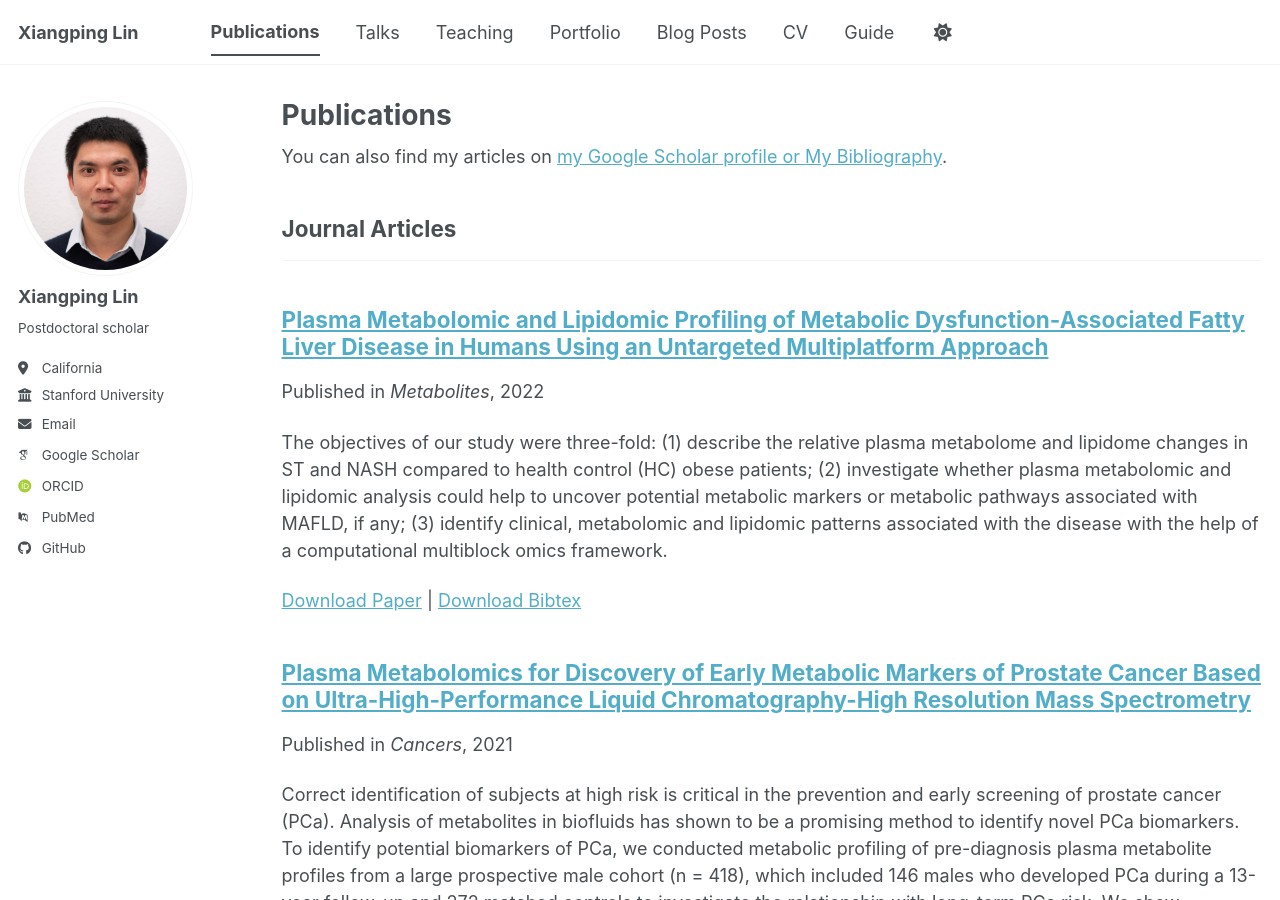
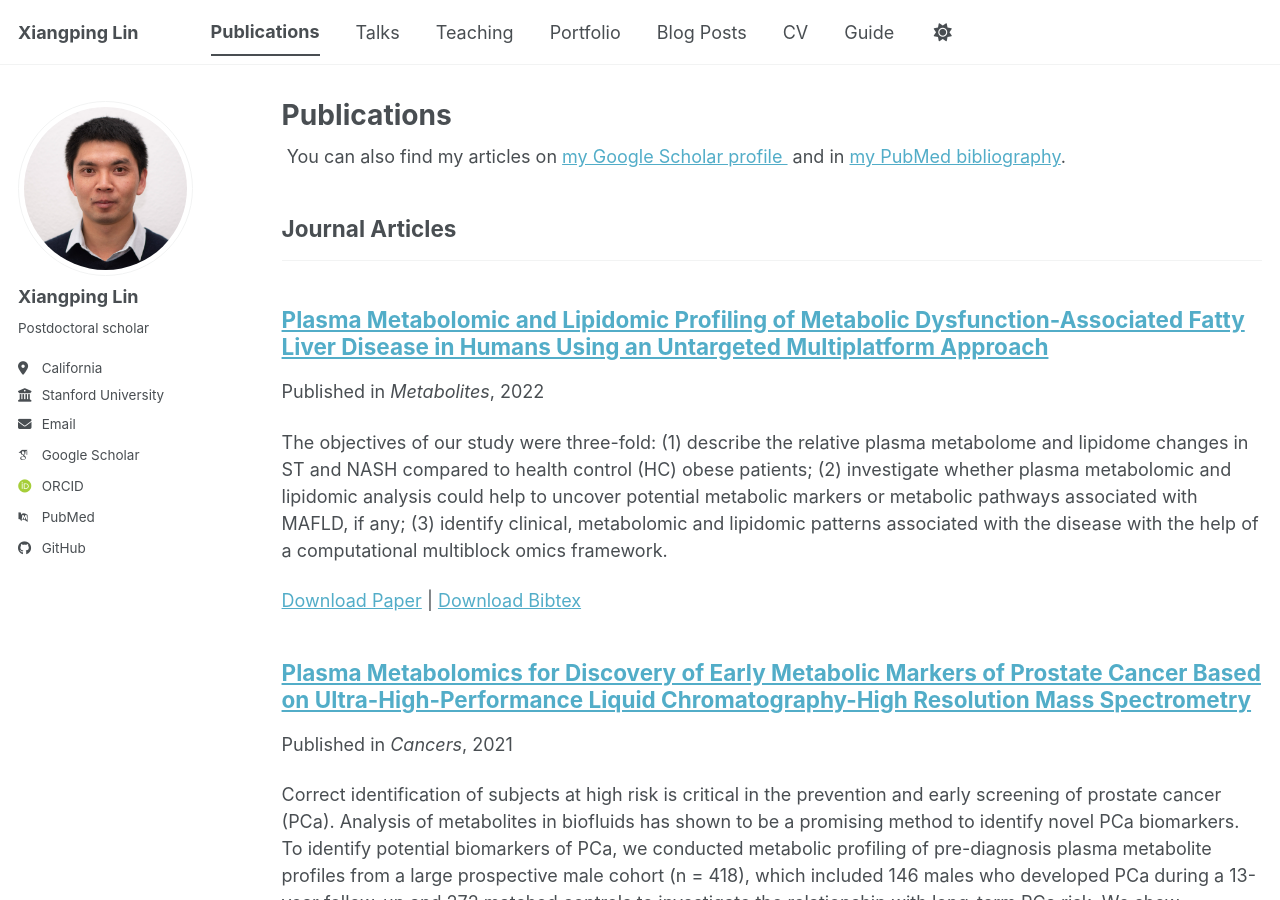
Before and after one commit to xiangpinglin/xiangpinglin.github.io, a Jekyll site: the page built from _pages/publications.html, in a window 1280 px wide and 900 px high. Built offline with Jekyll 4.4.1, drawn with Linux system fonts in a browser that asks for light colours; some web fonts are replaced; a script bundle is joined from its source files by our own code; library files that are not in the unit come from our copies.

Commit message:
Update publications.html

```diff
--- a/_pages/publications.html
+++ b/_pages/publications.html
@@ -6,7 +6,11 @@
 ---
 
 {% if site.author.googlescholar %}
-  <div class="wordwrap">You can also find my articles on <a href="{{site.author.googlescholar}}">my Google Scholar profile or <a href="{{site.author.pubmed}}">My Bibliography</a>.</div>
+  <div class="wordwrap">
+    You can also find my articles on <a href="{{site.author.googlescholar}}">my Google Scholar profile </a>
+    and in
+    <a href="{{site.author.pubmed}}">my PubMed bibliography</a>.
+  </div>
 {% endif %}
 
 {% include base_path %}
```
